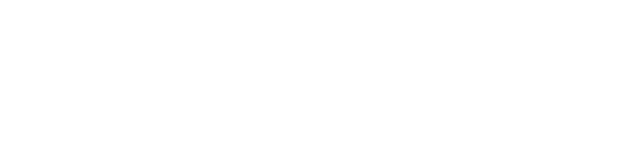
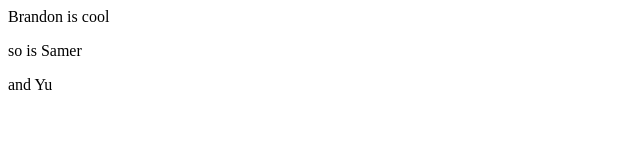
Before and after one commit to jeremylaliberty/Jeremy, a plain HTML site: page index.html in a window 1280 px wide. Shown: the whole page, without its empty margins (0-640 px from the left). Drawn offline with Linux system fonts and the light colour scheme.

Commit message:
added some tags and text in body

```diff
--- a/index.html
+++ b/index.html
@@ -6,6 +6,8 @@
     <title>Document</title>
 </head>
 <body>
-
+    <p> Brandon is cool</p>
+    <p>so is Samer</p>
+    <p> and Yu</p>
 </body>
 </html>
```
